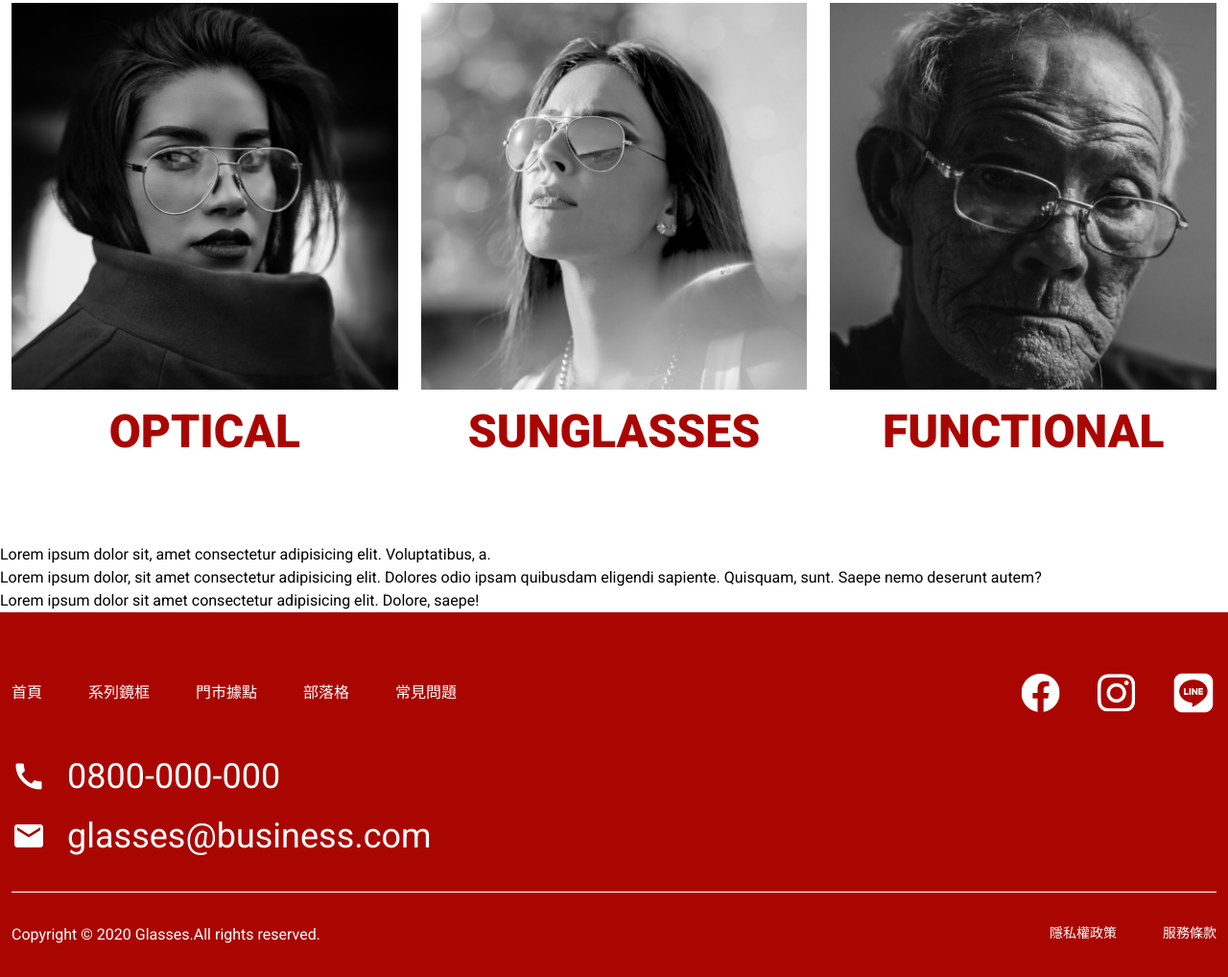
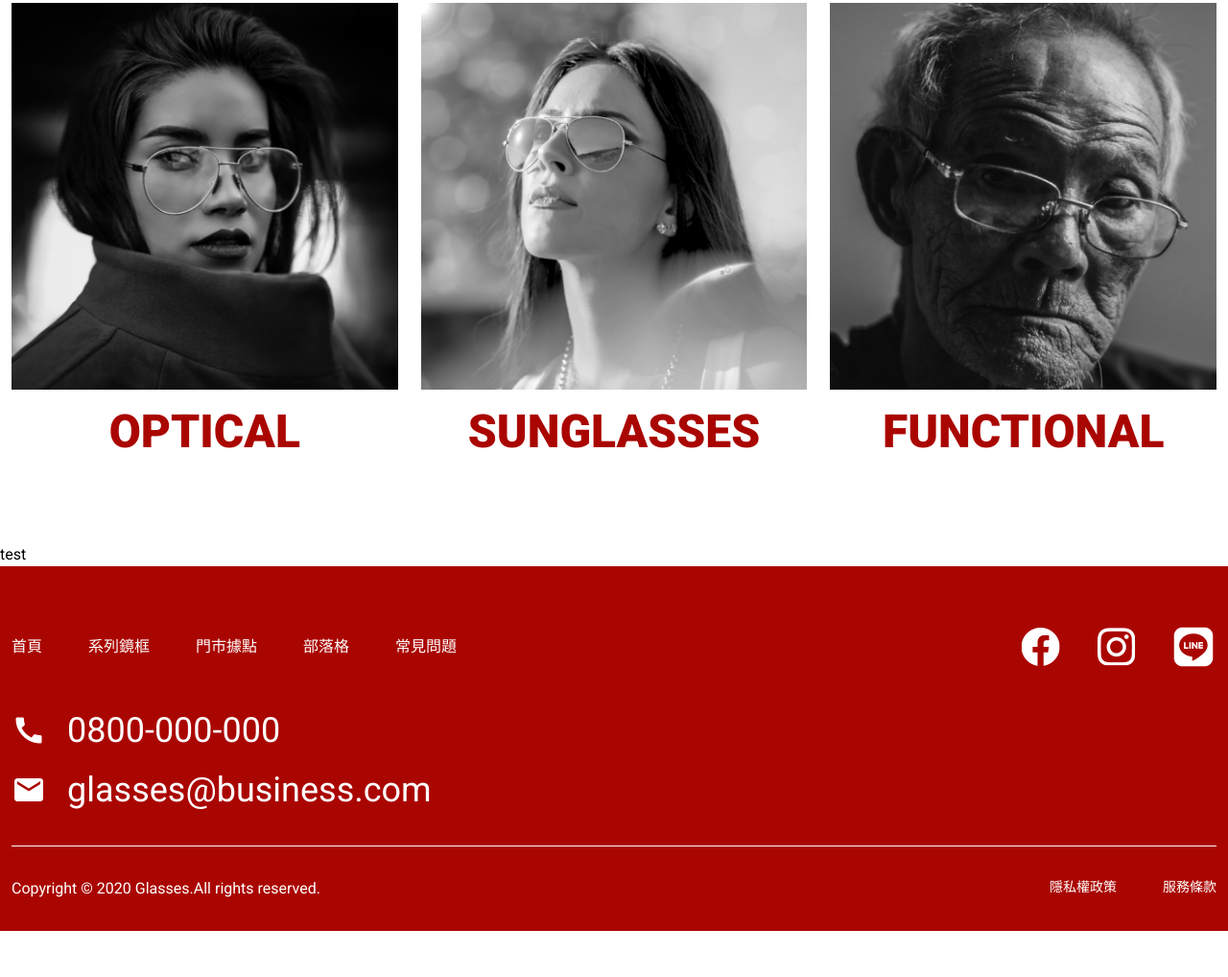
Before and after one commit to AritanHuang/Hw4, a plain HTML site: page index.html in a window 1280 px wide. Shown: the part 1485-2503 px from the top of the page at 96% size. After the commit the page ends 2455 px from the top, so only its background shows below. Drawn offline with nearby package versions, Linux system fonts and the light colour scheme.

Commit message:
Update 2022-08-14T08:16:26.686Z

```diff
--- a/index.html
+++ b/index.html
@@ -82,12 +82,7 @@
     </li>
   </ul>
 </section>
-<section>
-  <p>Lorem ipsum dolor sit, amet consectetur adipisicing elit. Voluptatibus, a.</p>
-  <p>Lorem ipsum dolor, sit amet consectetur adipisicing elit. Dolores odio ipsam quibusdam eligendi sapiente. Quisquam,
-    sunt. Saepe nemo deserunt autem?</p>
-  <p>Lorem ipsum dolor sit amet consectetur adipisicing elit. Dolore, saepe!</p>
-</section>
+<p>test</p>
 
     <footer class="footer">
       <div class="container">
```
